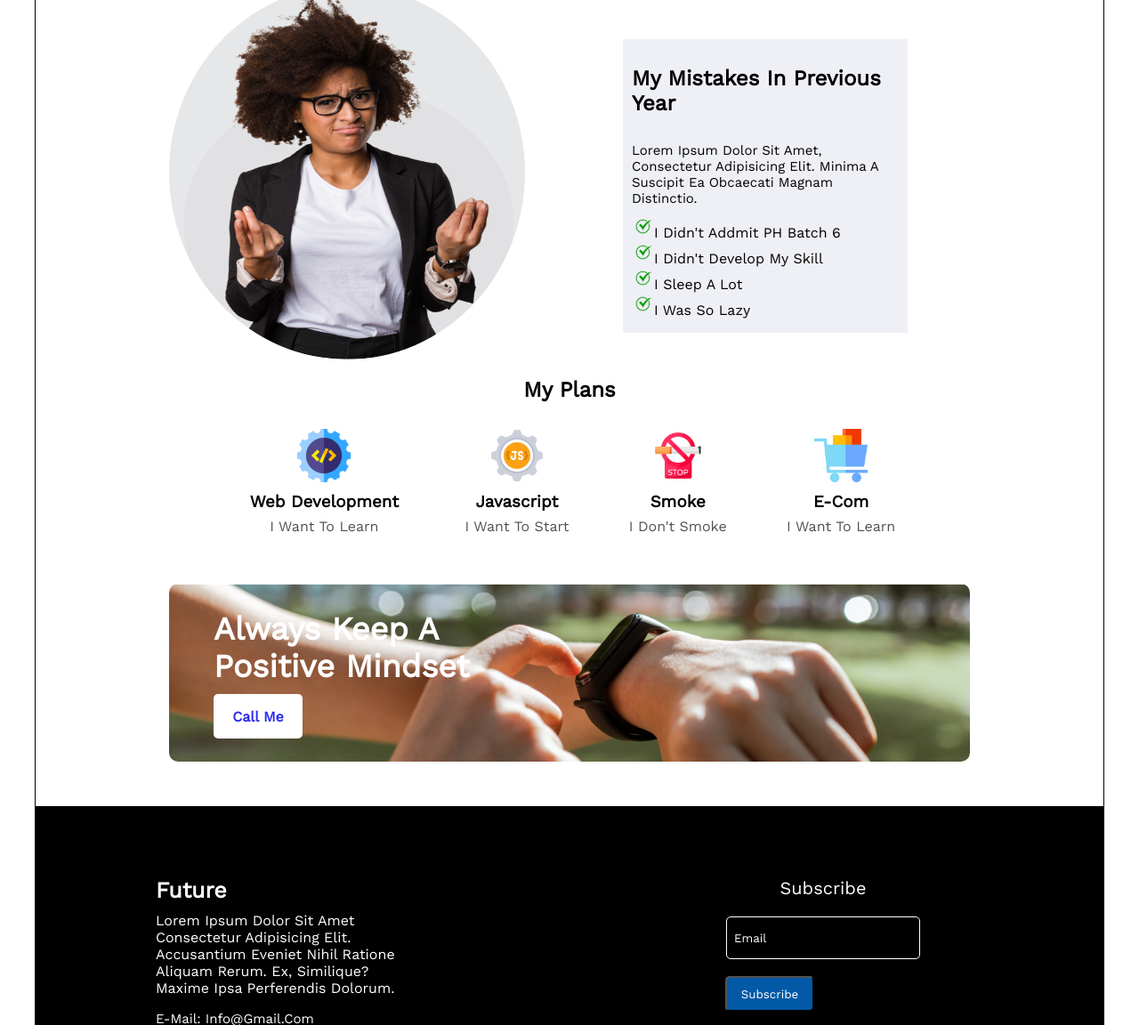
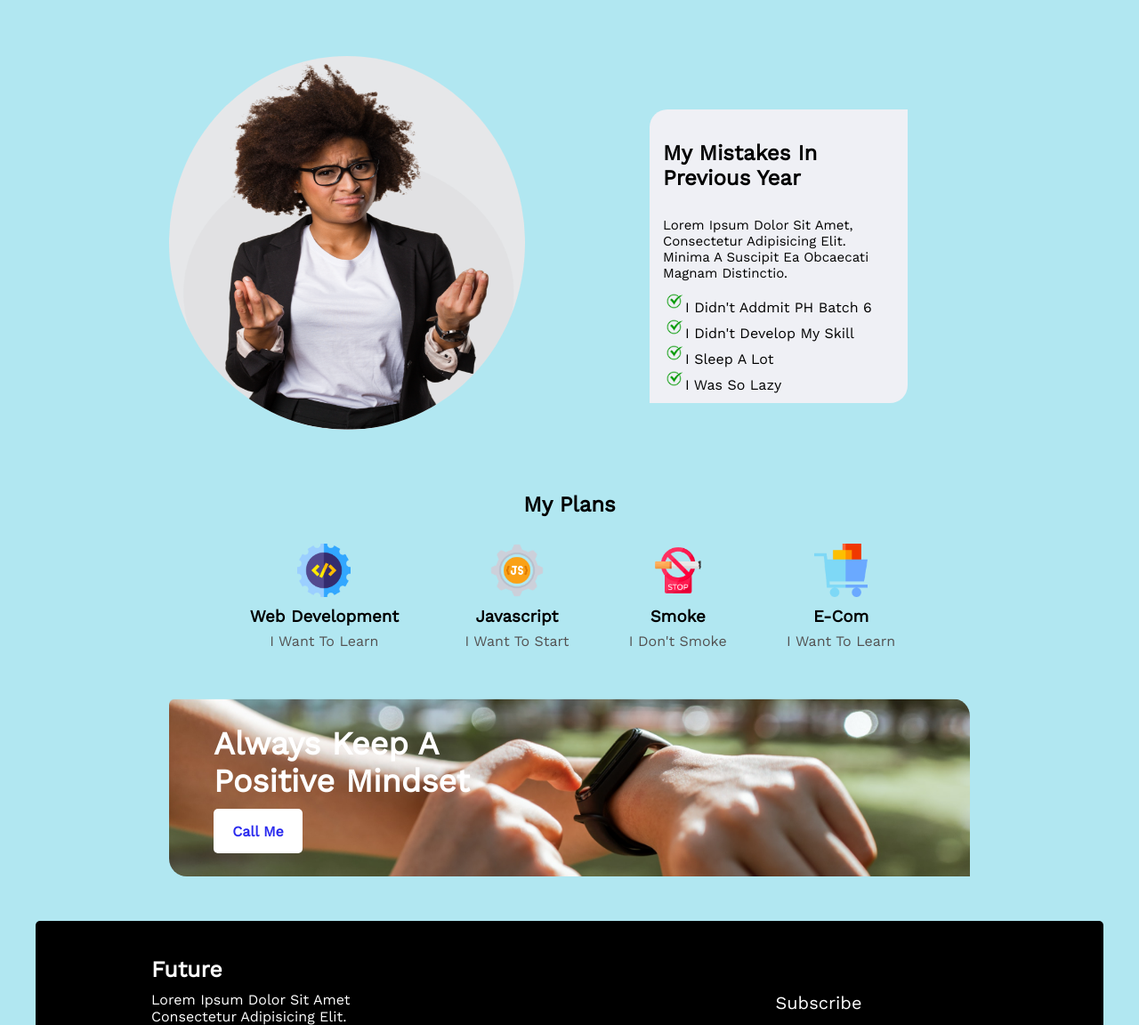
Before and after one commit to shakilhassanBD/assignment, a plain HTML site: page index.html in a window 1280 px wide. Shown: the part 750-1902 px from the top of the page at 89% size. Drawn offline with nearby package versions, Linux system fonts and the light colour scheme.

Commit message:
final edited

```diff
--- a/index.html
+++ b/index.html
@@ -10,11 +10,16 @@
     <!-- css link is here -->
     <link rel="stylesheet" href="./styles/index.css">
     <!-- ---------------- -->
+
+    <!-- google font link -->
     <link rel="preconnect" href="https://fonts.googleapis.com">
     <link rel="preconnect" href="https://fonts.gstatic.com" crossorigin>
     <link href="https://fonts.googleapis.com/css2?family=Lobster&family=Open+Sans&family=Work+Sans&display=swap"
         rel="stylesheet">
-    <!-- google font link -->
+
+    <!-- favicon -->
+    <link rel="shortcut icon" href="./images/icons/assignment.png" type="image/x-icon">
+    <!-- ------ -->
 
 </head>
 
--- a/styles/index.css
+++ b/styles/index.css
@@ -8,8 +8,8 @@
 body {
     width: 1200px;
     height: auto;
-    border: 1px solid black;
     margin: auto;
+    background-color: #b1e7f1;
 
 }
 
@@ -33,7 +33,8 @@ header {
     font-size: 35px;
     color: white;
     text-align: right;
-    margin: 120px 100px 0px 650px;
+    margin: 0 100px 0px 650px;
+    padding-top: 100px;
 }
 
 .banner-details {
@@ -48,7 +49,7 @@ header {
 }
 
 .contact-btn {
-    margin: 30px 0 150px 905px;
+    margin: 30px 0 150px 900px;
     font-size: 18px;
     color: #0152AD;
     background-color: white;
@@ -68,6 +69,7 @@ header {
     margin: auto;
     display: flex;
     justify-content: space-between;
+    margin-top: 100px;
 }
 
 li {
@@ -89,11 +91,13 @@ li {
 }
 
 .my-mistakes {
-    width: 300px;
+    width: 260px;
     height: auto;
     margin: 120px 220px 50px 0;
-    padding: 10px;
+    padding: 15px;
     background-color: #eff0f5;
+    border-top-left-radius: 20px;
+    border-bottom-right-radius: 20px;
 }
 
 .list img {
@@ -121,7 +125,7 @@ li {
 .section-two-title {
     font-weight: 600;
     font-size: 24px;
-    margin: 0px auto 0;
+    margin: 50px auto 30px;
     text-align: center;
 }
 
@@ -153,10 +157,12 @@ li {
     width: 900px;
     height: 200px;
     margin: 50px auto;
-    border-radius: 10px;
     position: relative;
     background-size: cover;
     background-image: url(../images/watch.png);
+    border-top-right-radius: 20px;
+    border-bottom-left-radius: 20px;
+
 }
 
 .gradient-heading {
@@ -188,18 +194,19 @@ li {
 /* ...............footer.................. */
 footer {
     width: auto;
-    height: auto;
+    height: 300px;
     color: white;
     background-color: black;
     display: flex;
     justify-content: space-around;
+    border-radius: 5px;
 }
 
 .footer-div {
     width: 300px;
     height: auto;
-    margin: 60px 0;
-    padding: 20px;
+    margin: 30px 0;
+    padding: 10px;
 }
 
 .address-heading {
```
Also changed, not shown: images/icons/assignment.png (added).
